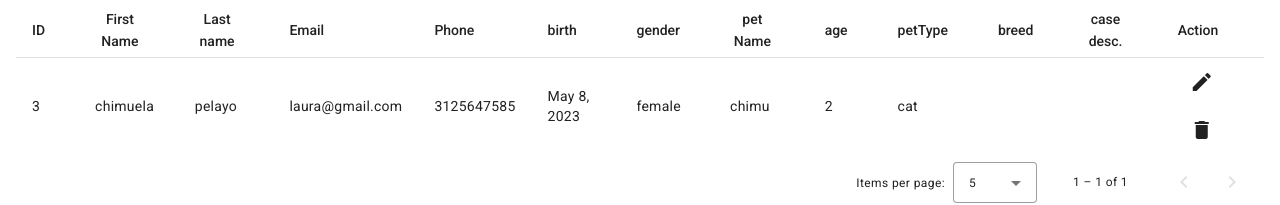
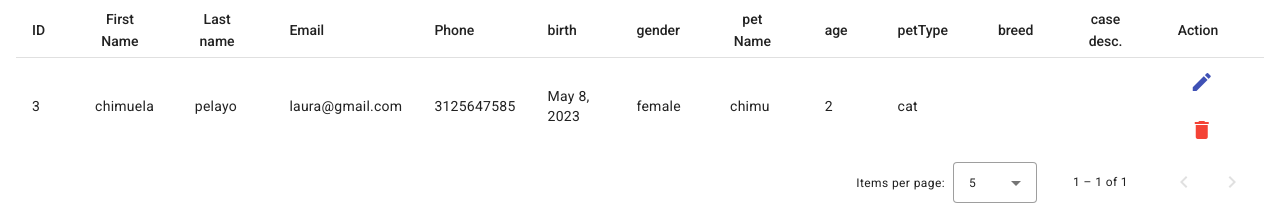
Before and after one commit to Lauhs0402/angularCRUD, an Angular app: page / in a window 1280 px wide. Shown: the part 172-377 px from the top of the page. Built offline with nearby package versions, Linux system fonts and the light colour scheme; data requests are answered from the project's data file.

Commit message:
adding at the button (click)

```diff
--- a/src/app/app.component.html
+++ b/src/app/app.component.html
@@ -96,11 +96,11 @@
         <th mat-header-cell *matHeaderCellDef mat-sort-header> Action </th>
         <td mat-cell *matCellDef="let row">
           <button mat-icon-button>
-            <mat-icon>
+            <mat-icon color="primary">
               edit
             </mat-icon>
           </button>
-          <button mat-icon-button>
+          <button mat-icon-button color="warn" (click)="deleteCustomer(row.id)">
             <mat-icon>
               delete
             </mat-icon>
```
